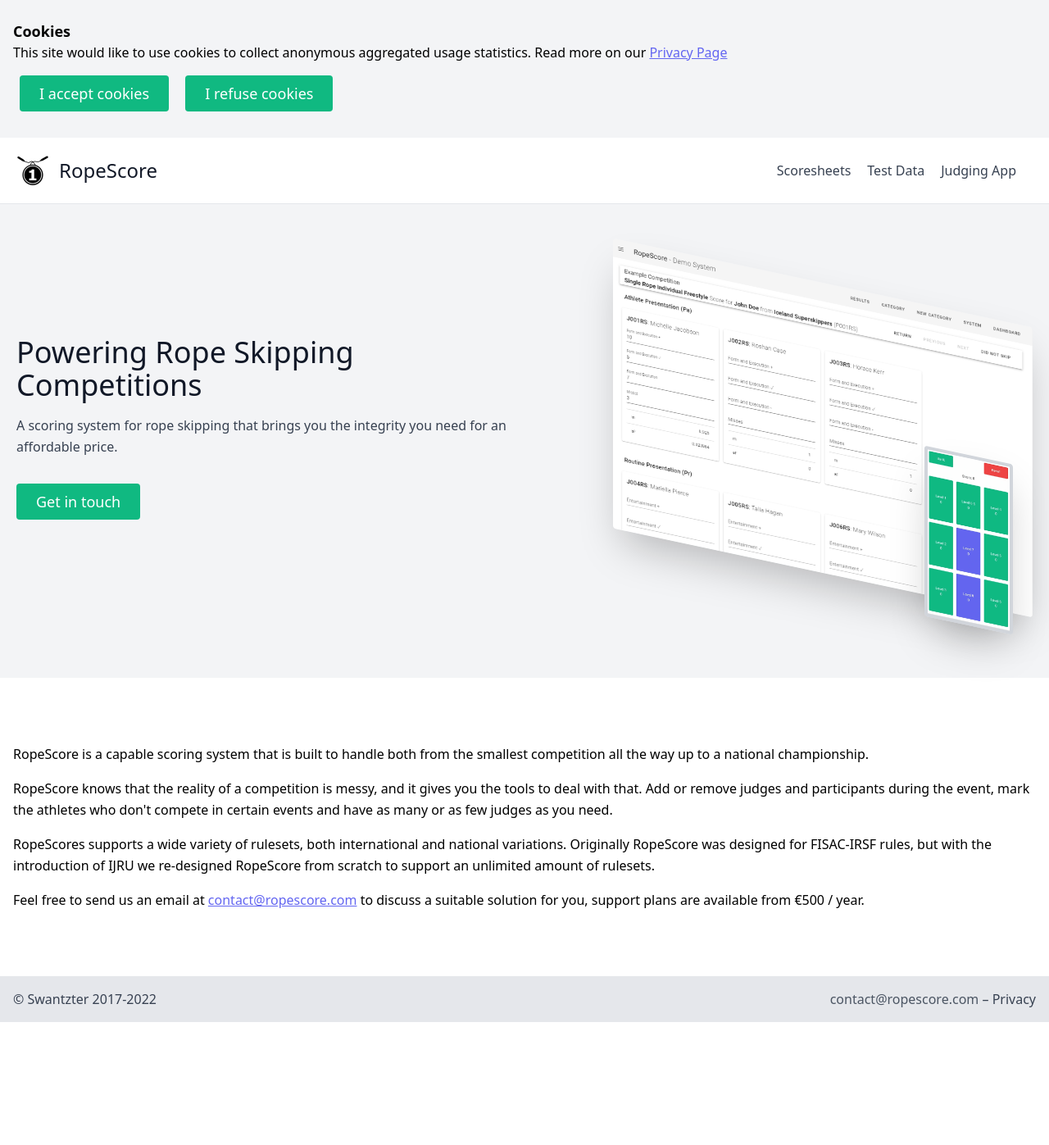
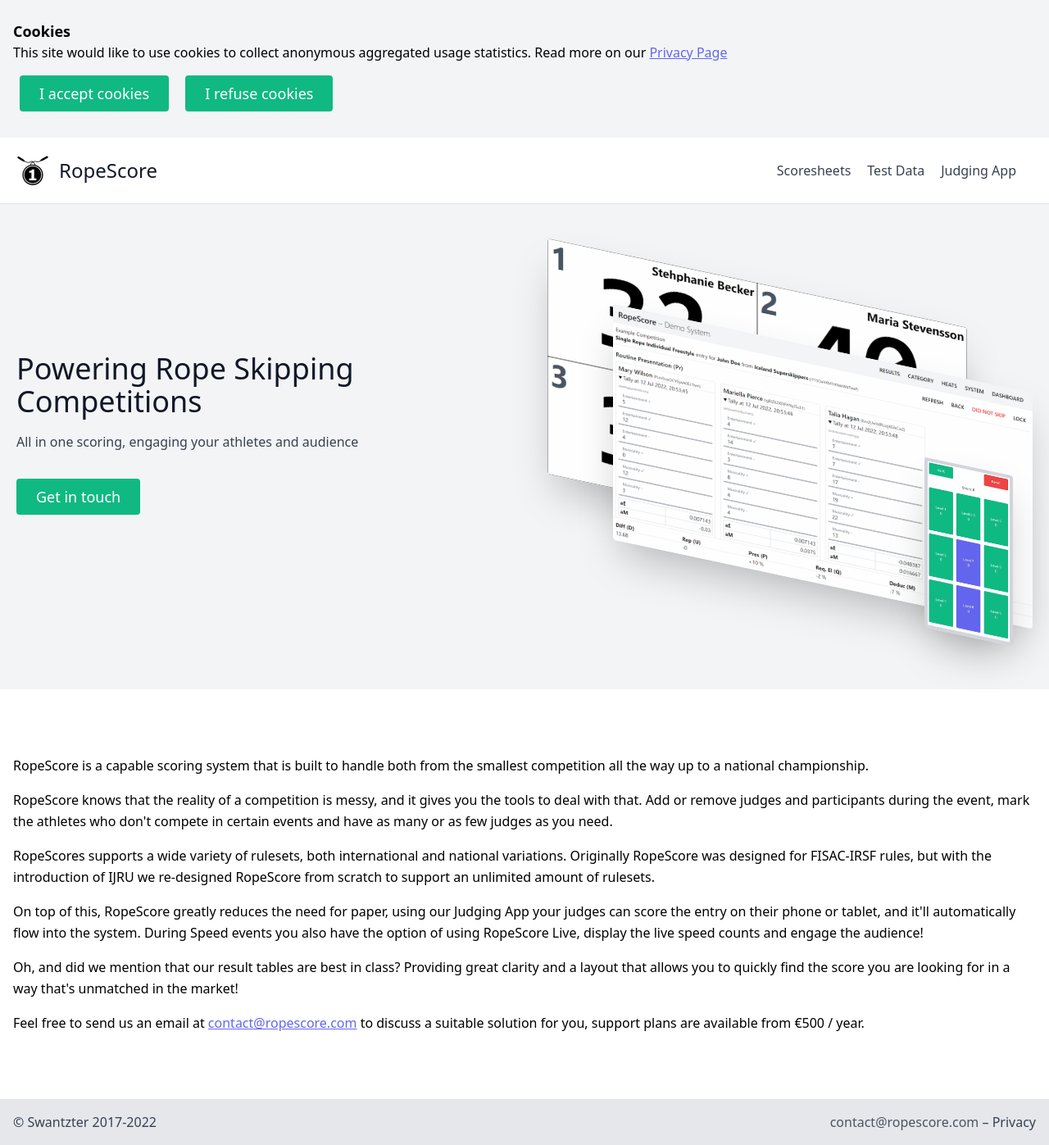
Before and after one commit to RopeScore/ropescore.com, a Jekyll site: the page built from index.html, in a window 1280 px wide. Shown: the whole page at 82% size. Built offline with Jekyll 4.4.1, drawn with Linux system fonts in a browser that asks for light colours; before the commit the page ends 1247 px from its top, so only the background shows below that.

Commit message:
update branding, privacy policy

```diff
--- a/_includes/brand.html
+++ b/_includes/brand.html
@@ -4,7 +4,7 @@
       <h1 class="title-font sm:text-4xl text-3xl mb-4 font-medium text-gray-900">Powering Rope Skipping Competitions</h1>
 
       <p class="mb-8 leading-relaxed">
-        A scoring system for rope skipping that brings you the integrity you need for an affordable price.
+        All in one scoring, engaging your athletes and audience
       </p>
 
       <div class="flex justify-center">
@@ -13,13 +13,22 @@
       </div>
     </div>
 
-    <div class="max-w-lg w-full relative">
+    <div class="max-w-lg w-full relative mt-20">
       <picture>
-        <source srcset="/static/img/v3-score.webp" type="image/webp">
+        <source srcset="/static/img/rs-live.webp" type="image/webp">
+        <img
+          class="absolute -left-20 sm:-left-8 lg:-left-20 -top-20 w-full transform skew-y-12 object-cover object-center rounded shadow-2xl"
+          alt="Four live speed fields showing the current scores in RopeScore"
+          src="/static/img/rs-live.png"
+        >
+      </picture>
+
+      <picture>
+        <source srcset="/static/img/v5-score.webp" type="image/webp">
         <img
           class="w-full transform skew-y-12 object-cover object-center rounded shadow-2xl"
           alt="Scoring a freestyle in RopeScore"
-          src="/static/img/v3-score.png"
+          src="/static/img/v5-score.png"
         >
       </picture>
 
--- a/index.html
+++ b/index.html
@@ -23,6 +23,20 @@ brand: true
   FISAC-IRSF rules, but with the introduction of IJRU we re-designed
   RopeScore from scratch to support an unlimited amount of rulesets.
 </p>
+
+<p class="w-full leading-relaxed text-base mb-4">
+  On top of this, RopeScore greatly reduces the need for paper, using our
+  Judging App your judges can score the entry on their phone or tablet,
+  and it'll automatically flow into the system. During Speed events you also
+  have the option of using RopeScore Live, display the live speed counts
+  and engage the audience!
+</p>
+
+<p class="w-full leading-relaxed text-base mb-4">
+  Oh, and did we mention that our result tables are best in class?
+  Providing great clarity and a layout that allows you to quickly find
+  the score you are looking for in a way that's unmatched in the market!
+</p>
 <!-- Ruleset Support List/Table? -->
 
 <p class="w-full leading-relaxed text-base mb-4">
```
Also changed, not shown: privacy.html (+29 -52 lines), Gemfile.lock, static/img/rs-live.png (added), static/img/rs-live.webp (added), static/img/v5-score.png (added), static/img/v5-score.webp (added).
